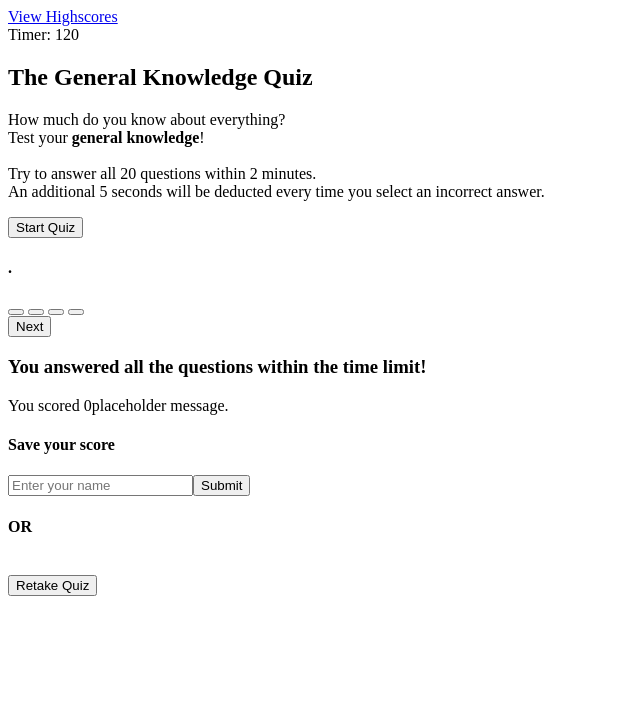
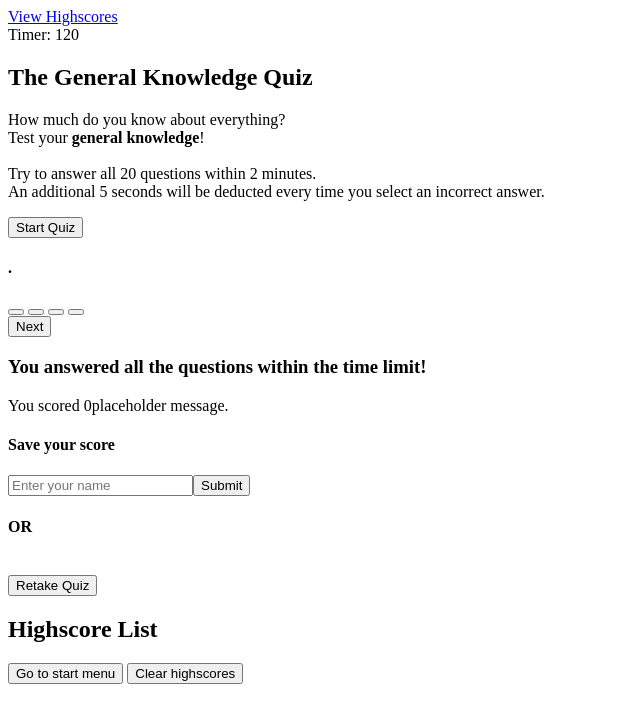
Before and after one commit to jkaho/quiz-website, a plain HTML site: page index.html in a window 1280 px wide. Shown: the whole page, without its empty margins (0-640 px from the left). Drawn offline with Linux system fonts and the light colour scheme; files that its build step writes are made by us from their sources; files whose address does not match are found by name.

Commit message:
Modify 'index.html' to populate #highscores div

```diff
--- a/index.html
+++ b/index.html
@@ -45,7 +45,14 @@
             <br>
             <button id="retake">Retake Quiz</button>
         </div>
-        <div id="highscores"></div>
+        <div id="highscores">
+            <h2>Highscore List</h2>
+            <ol id="highscore-list"></ol>
+            <div id="highscore-list-buttons">
+                <button id="go-to-start">Go to start menu</button>
+                <button id="clear-highscores">Clear highscores</button>
+            </div>
+        </div>
     </div>
     <script src="script.js"></script>
 </body>
```
